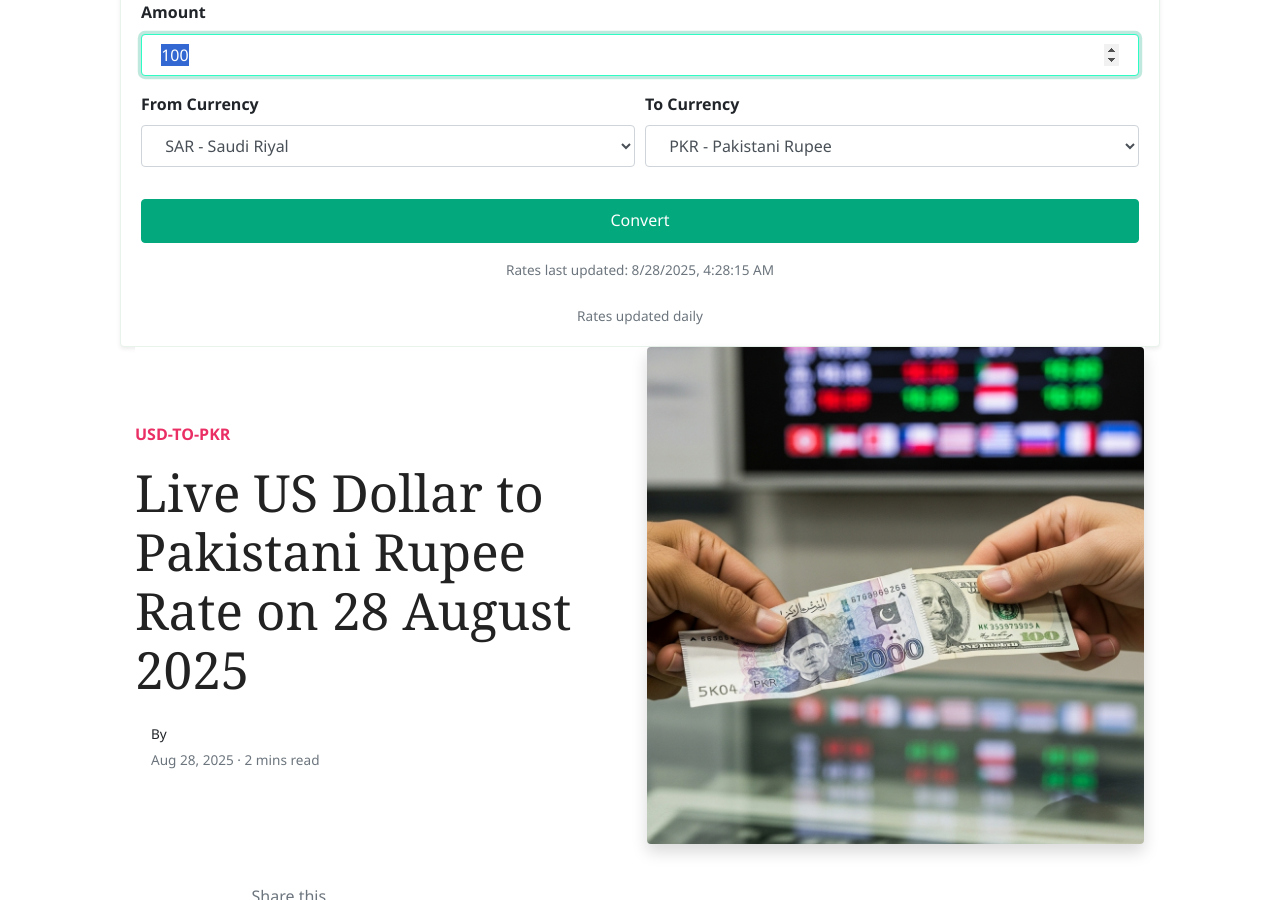
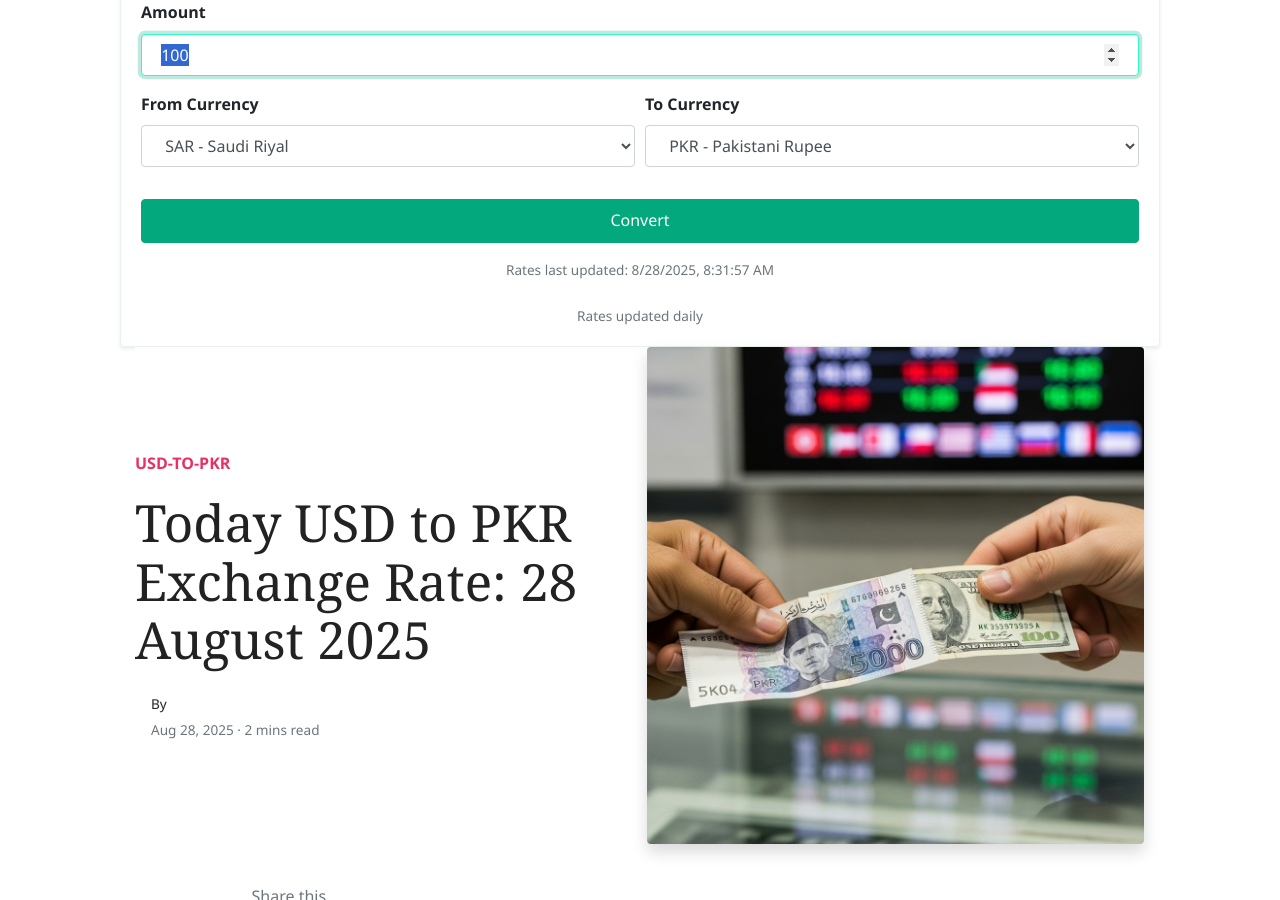
Before and after one commit to mlcom/mlcom.github.io, a Jekyll site: the page built from _posts/2025-08-28-today-us-dollar-to-pkr-exchange-rate-august-2025-prices-updated-usd-to-pkr.md, in a window 1280 px wide and 900 px high, scrolled down 242 px. Built offline with Jekyll 4.4.1, drawn with Linux system fonts in a browser that asks for light colours; nearby versions of some CDN libraries; comment, search, counter and statistics services are not loaded.

Commit message:
Automated: Update currency rates and generate daily posts

```diff
--- a/_data/rates.yml
+++ b/_data/rates.yml
@@ -1,4 +1,4 @@
-last_updated_utc: '2025-08-28T04:28:15.287750+00:00'
+last_updated_utc: '2025-08-28T08:31:57.065433+00:00'
 rates:
   AED: 3.6725
   AFN: 68.4856
--- a/_posts/2025-08-28-today-us-dollar-to-pkr-exchange-rate-august-2025-prices-updated-usd-to-pkr.md
+++ b/_posts/2025-08-28-today-us-dollar-to-pkr-exchange-rate-august-2025-prices-updated-usd-to-pkr.md
@@ -1,6 +1,6 @@
 ---
 layout: post
-title:  'Live US Dollar to Pakistani Rupee Rate on 28 August 2025'
+title:  'Today USD to PKR Exchange Rate: 28 August 2025'
 author: jane
 categories: [ usd-to-pkr ]
 image: assets/images/usd-to-pkr-rate-today.jpg
```
Also changed, not shown: _posts/2025-08-28-today-saudi-riyal-to-pkr-exchange-rate-august-2025-prices-updated-sar-to-pkr.md (+1 -1 lines), _posts/2025-08-28-today-uae-dirham-to-pkr-exchange-rate-august-2025-prices-updated-aed-to-pkr.md (+1 -1 lines), _posts/2025-08-28-today-uk-pound-sterling-to-pkr-exchange-rate-august-2025-prices-updated-gbp-to-pkr.md (+1 -1 lines).
